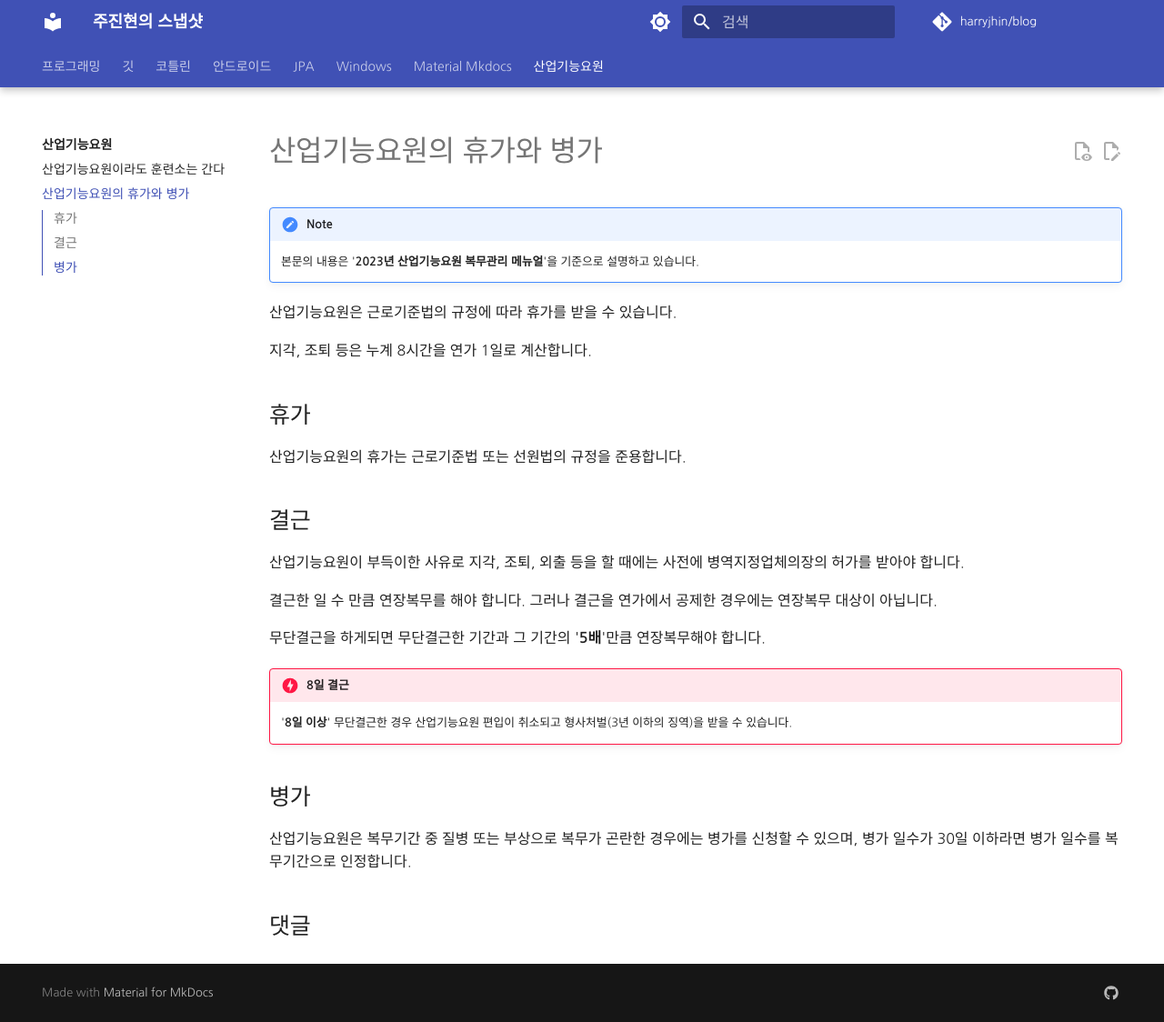
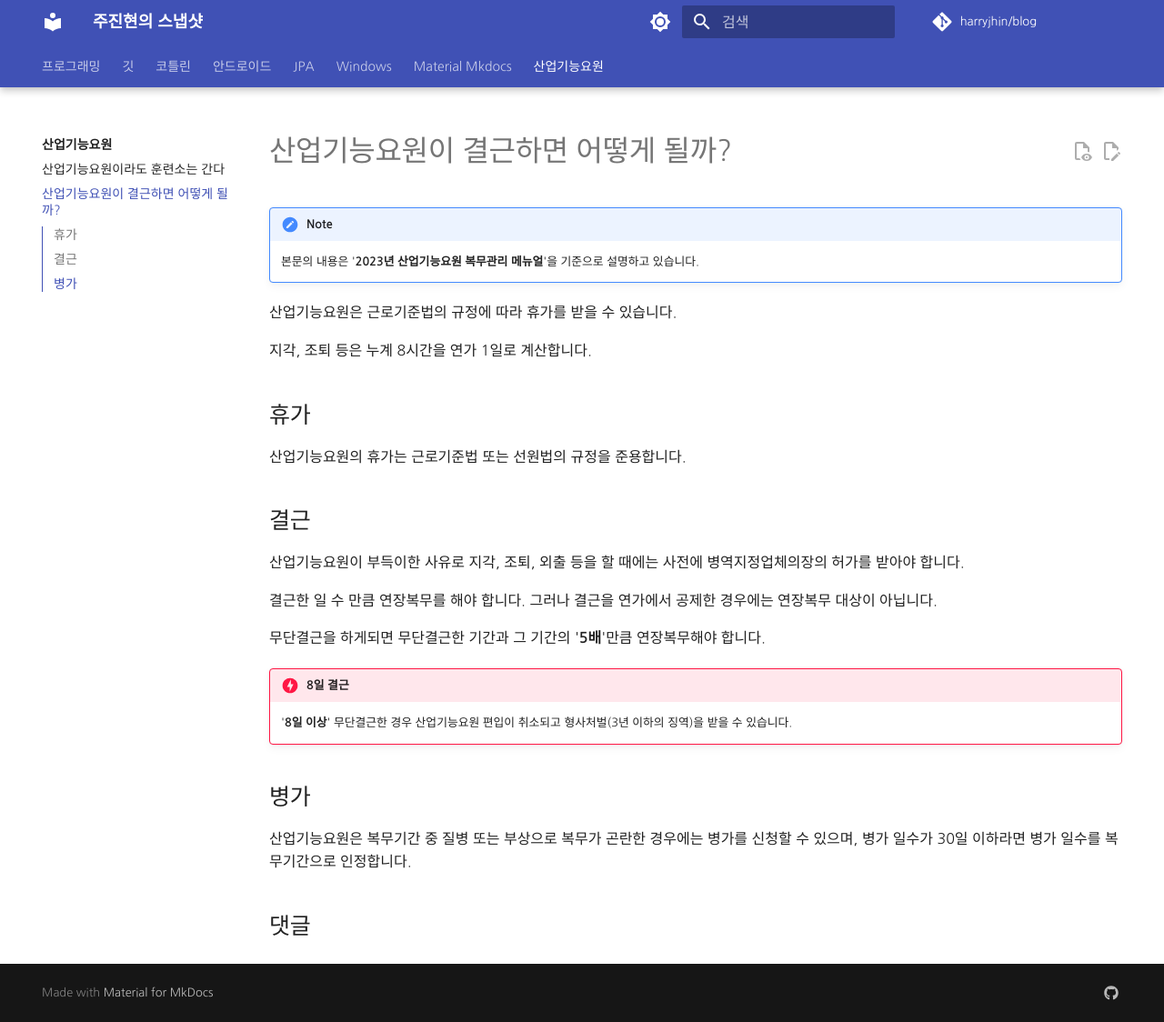
Before and after one commit to HarryJhin/blog, an MkDocs documentation site: the page built from docs/산업기능요원/휴가와_병가.md, in a window 1280 px wide and 1124 px high. Shown: the whole window at 91% size. Built offline with MkDocs 1.6.1 and Material for MkDocs 9.7.7, drawn with Linux system fonts in a browser that asks for light colours; comment, search, counter and statistics services are not loaded.

Commit message:
post: 휴가와 병가 수정

```diff
--- a/docs/산업기능요원/휴가와_병가.md
+++ b/docs/산업기능요원/휴가와_병가.md
@@ -1,5 +1,7 @@
 ---
-title: 산업기능요원의 휴가와 병가
+title: 산업기능요원이 결근하면 어떻게 될까?
+description: >-
+    산업기능요원의 휴가, 결근, 병가에 대해 알아보자
 comments: true
 ---
 
```
